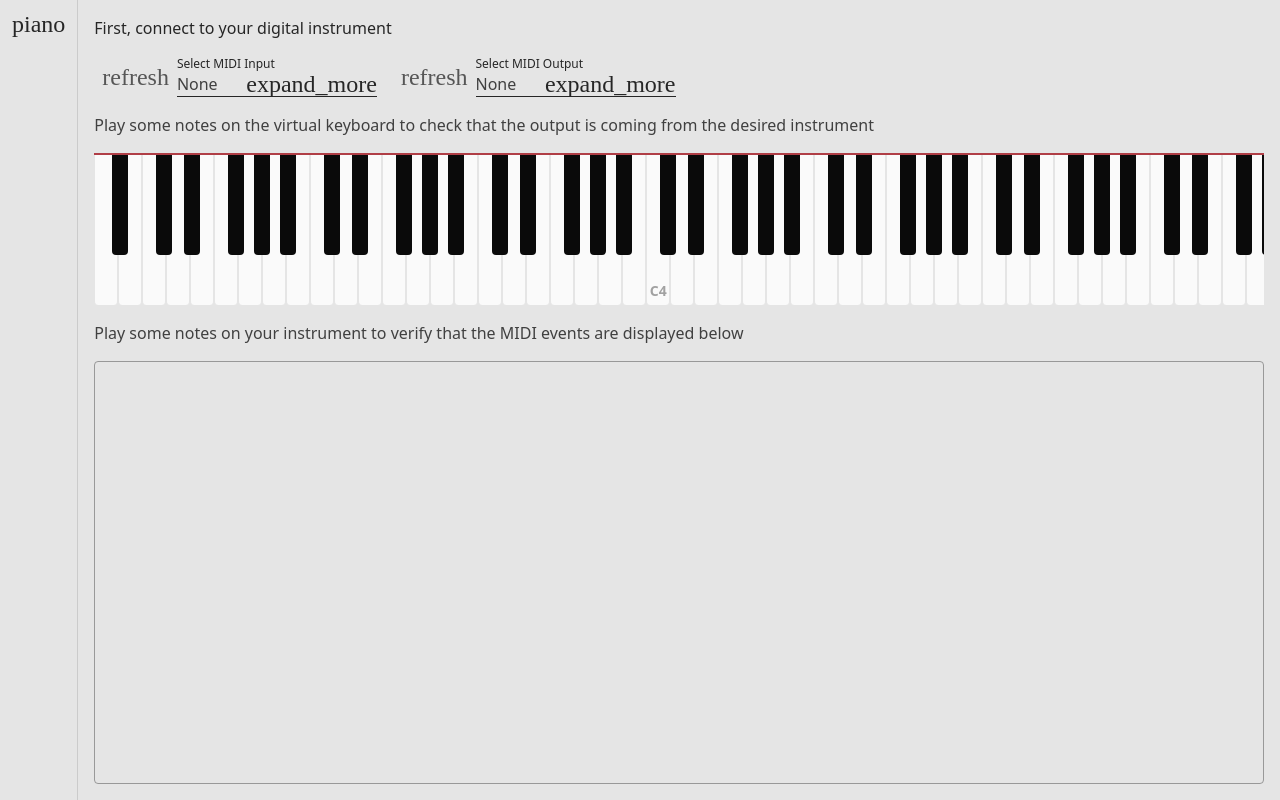
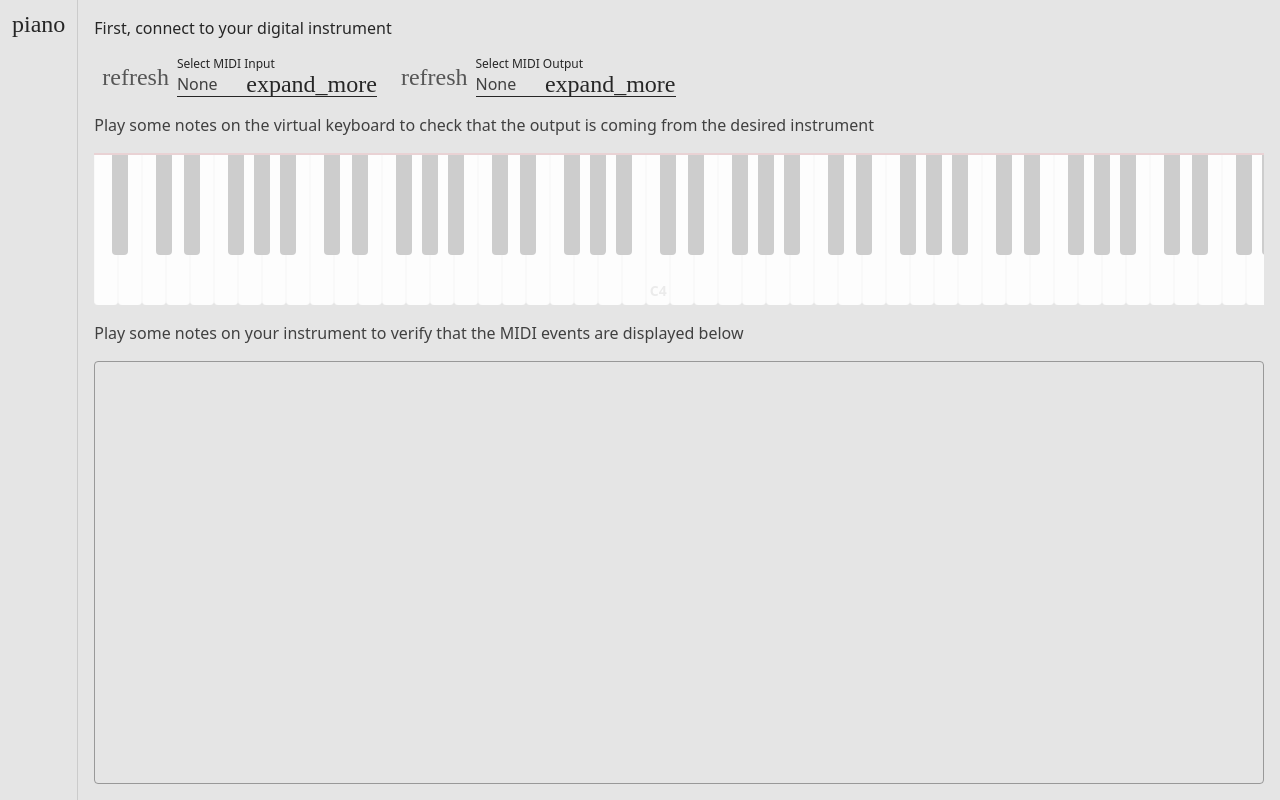
Before and after one commit to rucub100/midirc, a Vue app: page / in a window 1280 px wide. Built offline with nearby package versions, Linux system fonts and the light colour scheme; a web font is replaced by a local one.

Commit message:
feat(virtual keyboard): disabled state

```diff
--- a/src/components/virtual-keyboard/VirtualKeyboard.vue
+++ b/src/components/virtual-keyboard/VirtualKeyboard.vue
@@ -4,11 +4,21 @@ import WhiteKey from './WhiteKey.vue';
 import { useMidi } from '../../hooks/use-midi';
 import { MidiMessage } from '../../types/midi-message';
 import { useMouse } from '../../hooks/use-mouse';
+import { PropType } from 'vue';
+
+const props = defineProps({
+    disabled: {
+        type: Boolean as PropType<boolean>,
+        default: false,
+    },
+});
 
 const { sendMessage } = useMidi();
 const { isLeftMouseDown } = useMouse();
 
 function handleMouseDown(key: number) {
+    if (props.disabled) return;
+
     sendMessage({
         channel: {
             channel: "channel1",
@@ -31,6 +41,8 @@ function handleMouseEnter(key: number) {
 }
 
 function handleMouseUp(key: number) {
+    if (props.disabled) return;
+
     sendMessage({
         channel: {
             channel: "channel1",
@@ -54,9 +66,10 @@ function handleMouseLeave(key: number) {
 </script>
 
 <template>
-    <div class="flex flex-col w-max max-w-full overflow-x-hidden relative">
+    <div class="flex flex-col w-max max-w-full overflow-x-hidden relative"
+        :class="{ 'pointer-events-none': disabled, 'mix-blend-overlay': disabled }">
         <div class="w-full h-[2px] bg-red-800/75"></div>
-        <div class="flex flex-row overflow-x-auto">
+        <div class="flex flex-row overflow-x-auto" :class="{ 'pointer-events-none': disabled }">
             <!-- Sub-contra octave -->
             <div class="flex flex-row relative">
                 <WhiteKey @mousedown.left="handleMouseDown(21)" @mouseenter="handleMouseEnter(21)"
--- a/src/views/MidiMonitor.vue
+++ b/src/views/MidiMonitor.vue
@@ -6,14 +6,14 @@ import VirtualKeyboard from '../components/virtual-keyboard/VirtualKeyboard.vue'
 import { useMidi } from '../hooks/use-midi';
 import { isMidiChannelMessage, MidiMessage } from '../types/midi-message';
 
-const { onMessage } = useMidi();
+const { onMessage, midi } = useMidi();
 
 const eventBuffer: Ref<Array<MidiMessage>> = ref([]);
 onMessage((event) => {
     console.log('Received MIDI event:', event);
     eventBuffer.value.unshift(event);
-    if (eventBuffer.value.length > 100) {
-        eventBuffer.value.pop;
+    if (eventBuffer.value.length > 50) {
+        eventBuffer.value.splice(50);
     }
 });
 
@@ -26,13 +26,16 @@ onMessage((event) => {
             <MidiInputSelector></MidiInputSelector>
             <MidiOutputSelector></MidiOutputSelector>
         </div>
-        <h1 class="text-[var(--color-text-muted)]">Play some notes on the virtual keyboard to check that the output is
+        <h1 :class="{ 'text-[var(--color-text-muted)]': !midi.outputConnection }">Play some notes on the virtual
+            keyboard
+            to check that the output is
             coming
             from
             the desired instrument
         </h1>
-        <VirtualKeyboard class="grow shrink-0 max-h-max"></VirtualKeyboard>
-        <h1 class="text-[var(--color-text-muted)]">Play some notes on your instrument to verify that the MIDI
+        <VirtualKeyboard class="grow shrink-0 max-h-max" :disabled="!midi.outputConnection"></VirtualKeyboard>
+        <h1 :class="{ 'text-[var(--color-text-muted)]': !midi.inputConnection }">Play some notes on your instrument to
+            verify that the MIDI
             events are
             displayed below</h1>
         <div class="grow flex flex-col rounded border border-[var(--color-outline)] p-2 overflow-auto">
```
